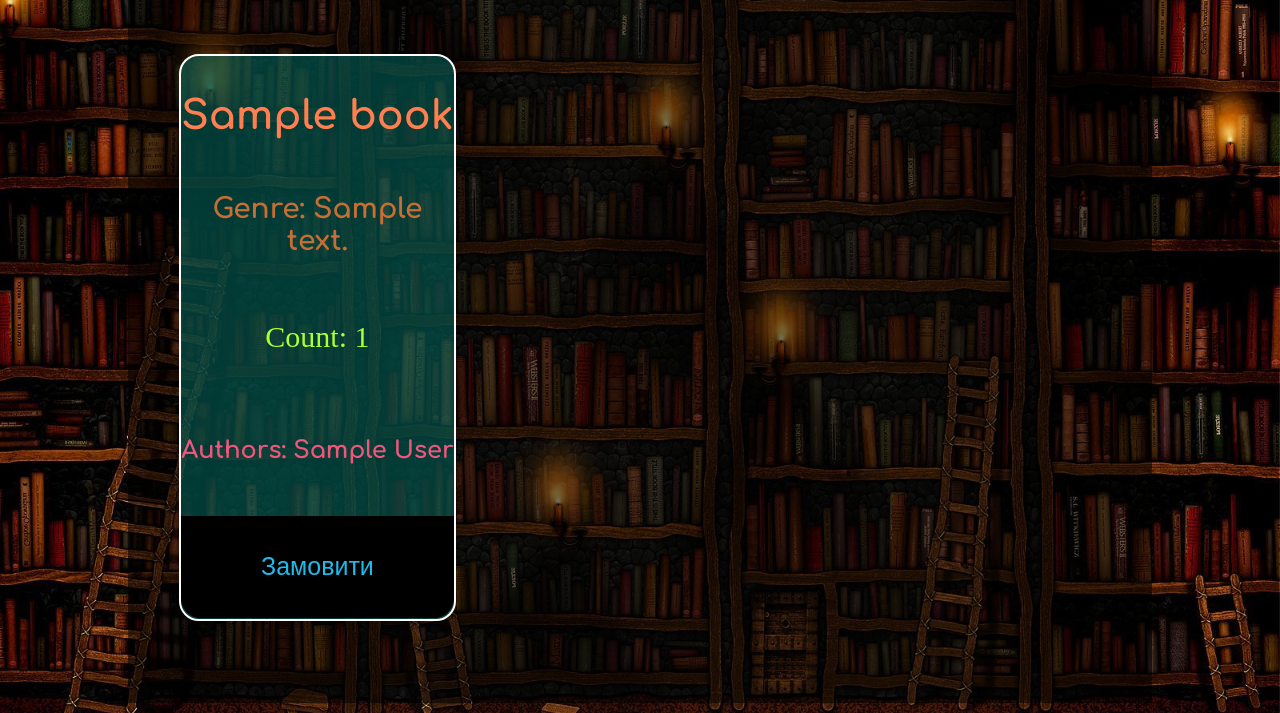
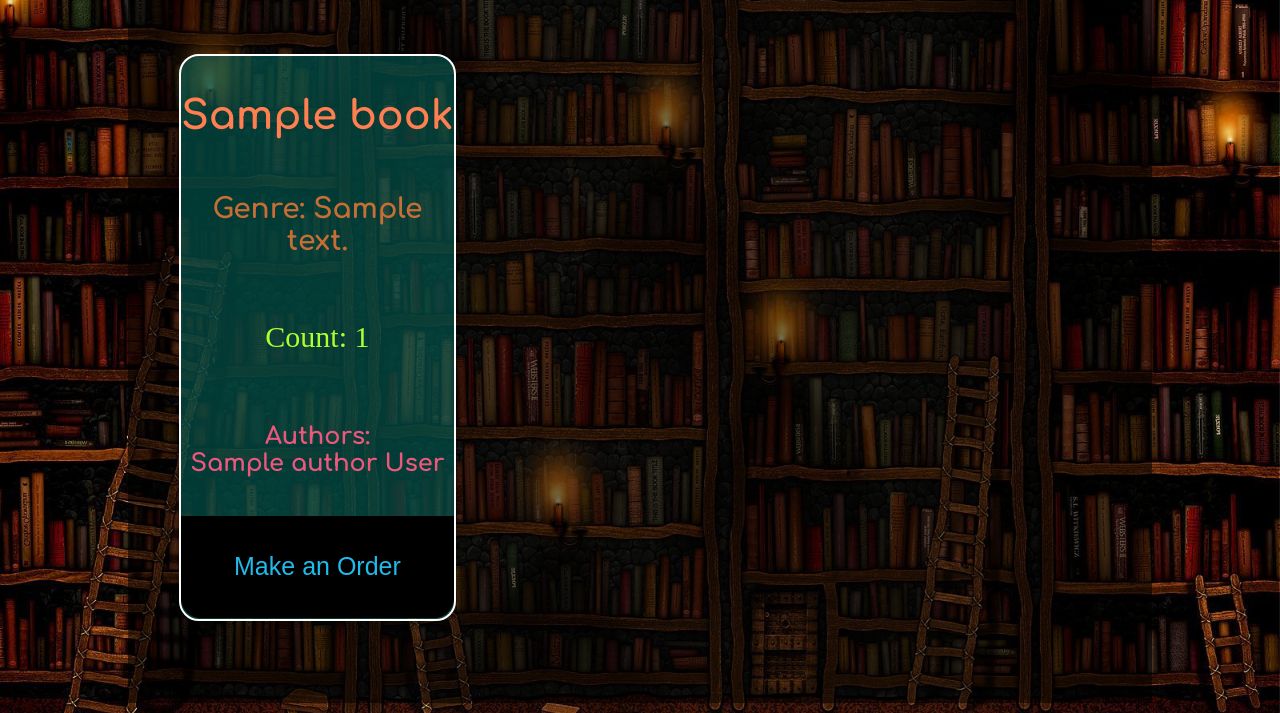
Before and after one commit to PythonMarathon001/sprint14-m3s16-team1-7, a Django app: template book/templates/index.html in a window 1280 px wide. Shown: the part 87-800 px from the top of the page. Run offline with Django 3.2, Linux system fonts and the light colour scheme; the template is opened without the code that fills it: most values are stand-ins (such as "Sample title", 1, 10 or a date in 2020).

Commit message:
Edited Book template index.html - show Author

```diff
--- a/book/templates/index.html
+++ b/book/templates/index.html
@@ -24,9 +24,18 @@
                             <h2 class="bookName">{{book.name}}</h2>
                             <p class="bookDescription">Genre: {{book.description}}</p>
                             <p class="bookCount">Count: {{book.count}}</p>
-                            <p class="bookAuthors">Authors: {{book.authors}}</p>
+                            <div class="bookAuthors">
+                            <p>Authors:</p>
+                            {% if book.authors.all %}
+                                {% for author in book.authors.all %}
+                                    <p>{{author.name}} {{author.surname}}</p>
+                                {% endfor %}
+                            {% else %}
+                                <p> No authors </p>
+                            {% endif %}
+                            </div>
                             <button>
-                                <a href="http://localhost:8000/order/" target="_blank" rel="noopener noreferrer">Замовити</a>
+                                <a href="http://localhost:8000/order/" target="_blank" rel="noopener noreferrer">Make an Order</a>
                             </button>
                         </div>
                     </li>
```
